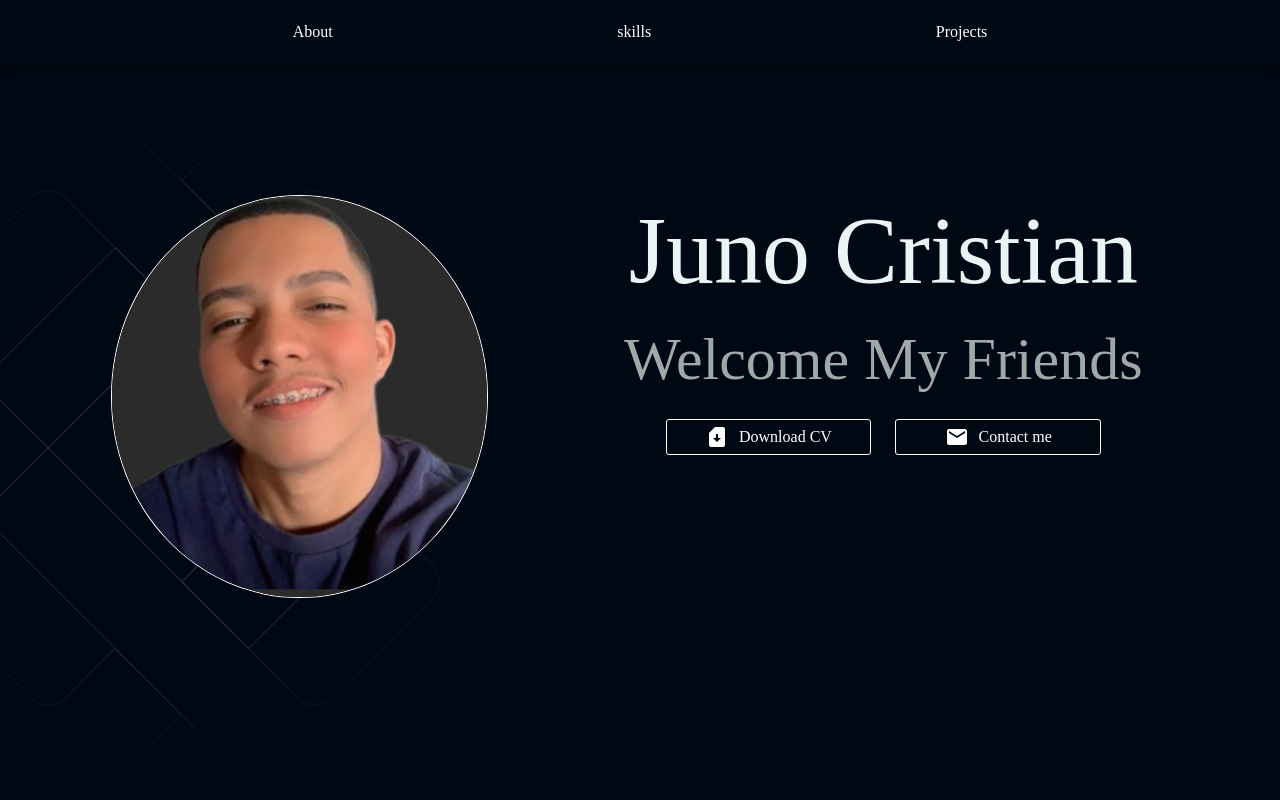
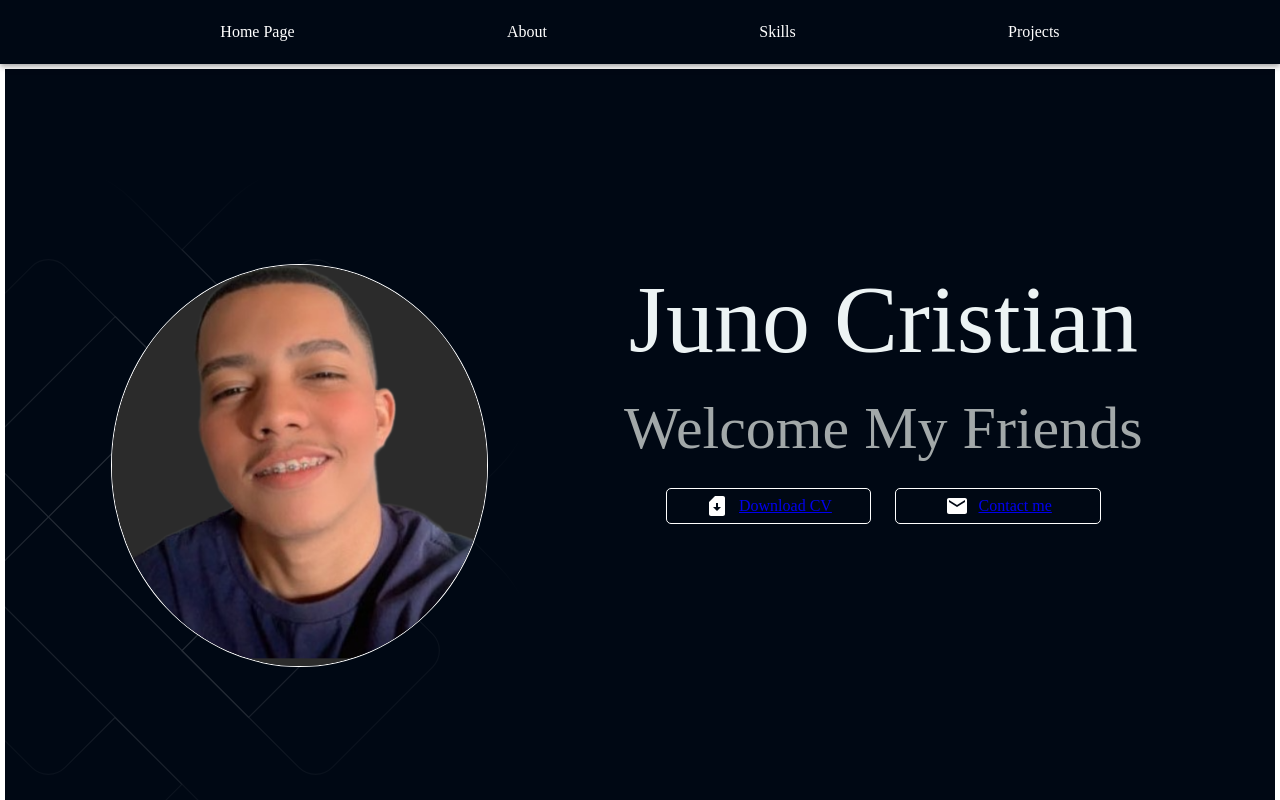
Before and after one commit to SrCooT/my-portifolio, a React (Vite) app: page / in a window 1280 px wide. Shown: the top 800 px of the page. Built offline with nearby package versions, Linux system fonts and the light colour scheme.

Commit message:
finalized and downloaded routes

```diff
--- a/package.json
+++ b/package.json
@@ -16,7 +16,9 @@
     "@mui/material": "^5.16.4",
     "react": "^18.3.1",
     "react-dom": "^18.3.1",
-    "react-icons": "^5.2.1"
+    "react-icons": "^5.2.1",
+    "react-router-dom": "^7.1.0",
+    "react-scroll": "^1.9.0"
   },
   "devDependencies": {
     "@types/react": "^18.3.3",
--- a/src/App.tsx
+++ b/src/App.tsx
@@ -1,14 +1,15 @@
-import React from "react"
-import Home from "./pages/Home/home"
+import React from "react";
+import { BrowserRouter as Router } from "react-router-dom";
+import NavBar from "./components/NavBar/NavBar";
+import AppRoutes from "./routes/Rotas";
 
+const App: React.FC = () => {
+  return (
+    <Router>
+      <NavBar />
+      <AppRoutes />
+    </Router>
+  );
+};
 
-const App = () => {
-
-  return (
-    <>
-        <Home />
-    </>
-  )
-}
-
-export default App
+export default App;
--- a/src/components/NavBar/NavBar.tsx
+++ b/src/components/NavBar/NavBar.tsx
@@ -1,26 +1,26 @@
-import { AppBar, MenuItem, styled, Toolbar } from "@mui/material"
 import React from "react";
+import { AppBar, MenuItem, styled, Toolbar } from "@mui/material";
+import { Link } from "react-router-dom";
+
 
 
 const NavBar = () => {
-  const StyledTooBar = styled(Toolbar)(() => ({
-    display:"flex",
-    justifyContent:"space-evenly",
+  const StyledToolBar = styled(Toolbar)(() => ({
+    display: "flex",
+    justifyContent: "space-evenly",
+    alignItems: "center",
   }));
 
+  return (
+    <AppBar position="sticky" color="primary">
+      <StyledToolBar>
+        <MenuItem component={Link} to="/">Home Page</MenuItem>
+        <MenuItem component={Link} to="/About">About</MenuItem>
+        <MenuItem component={Link} to="/skills">Skills</MenuItem>
+        <MenuItem component={Link} to="/projects">Projects</MenuItem>
+      </StyledToolBar>
+    </AppBar>
+  );
+};
 
-    return (
-      <>
-          <AppBar position="absolute">
-            <StyledTooBar>
-            <MenuItem>About</MenuItem>
-            <MenuItem>skills</MenuItem>
-            <MenuItem>Projects</MenuItem>
-            </StyledTooBar>
-            </AppBar>
-
-      </>
-    )
-  }
-
-  export default NavBar
+export default NavBar;
--- a/src/components/StyledButton/StyledButton.tsx
+++ b/src/components/StyledButton/StyledButton.tsx
@@ -12,7 +12,8 @@ const StyledButton: React.FC<StyledButtonProps> = ({children,onClick}) => {
     const StyledButton  = styled("button")(({theme}) => ({
         backgroundColor:"transparent",
         border:`1px solid ${theme.palette.primary.contrastText}`,
-        borderRadius: "3px",
+        borderRadius: "5px",
+        textDecoration:"none",
         padding: "5px 10px",
         width:"100%",
         color: theme.palette.primary.contrastText,
--- a/src/pages/Home/home.tsx
+++ b/src/pages/Home/home.tsx
@@ -1,6 +1,5 @@
 import React from "react";
 import Hero from "./sections/Hero/hero";
-import NavBar from "./../../components/NavBar/NavBar";
 import About from "./sections/About/about";
 import Skills from "./sections/Skills/skills";
 import Certificados from "./sections/Certficados/certificados";
@@ -10,7 +9,6 @@ import Projetos from './sections/projetos/projects';
 const Home = () => {
   return (
     <>
-      <NavBar />
       <Hero/>
       <About/>
       <Skills/>
--- a/src/pages/Home/sections/Hero/hero.tsx
+++ b/src/pages/Home/sections/Hero/hero.tsx
@@ -8,8 +8,6 @@ import { AnimatedBackground } from "./../../../../components/AnimatedBackground/
 import React from "react";
 import StyledButton from "./../../../../components/StyledButton/StyledButton";
 import avatar from "../../../../assets/img/avatar.jpg";
-
-
 
 function Hero() {
   const StyledHero = styled("div")(({ theme }) => ({
@@ -29,7 +27,6 @@ function Hero() {
     borderRadius: "50%",
     border: `1px solid ${theme.palette.primary.contrastText}`,
   }));
-
 
   return (
     <>
@@ -56,13 +53,12 @@ function Hero() {
                 Juno Cristian
               </Typography>
 
-                <Typography
+              <Typography
                 variant="h2"
                 textAlign="center"
-                color="secondary.dark">
-                  Welcome My Friends
-
-
+                color="secondary.dark"
+              >
+                Welcome My Friends
               </Typography>
 
               <Grid
@@ -78,10 +74,12 @@ function Hero() {
                   md={4}
                   display="flex"
                   justifyContent="center"
+
                 >
                   <StyledButton onClick={() => console.log("download")}>
                     <SimCardDownloadIcon />
-                    <Typography>Download CV</Typography>
+                    <a href="/src/assets/pdfs/Juno Cristian Meireles Virgínia desenvolvedor.pdf" target="blank"><Typography>Download CV</Typography></a>
+
                   </StyledButton>
                 </Grid>
 
@@ -94,7 +92,7 @@ function Hero() {
                 >
                   <StyledButton onClick={() => console.log("download")}>
                     <EmailIcon />
-                    <Typography>Contact me</Typography>
+                   <a href="https://www.linkedin.com/in/juno-cristian/" target="_blank" rel="noopener noreferrer"><Typography>Contact me</Typography></a>
                   </StyledButton>
                 </Grid>
               </Grid>
--- /dev/null
+++ b/src/routes/Rotas.tsx
@@ -0,0 +1,26 @@
+import React from "react";
+import { Routes, Route } from "react-router-dom";
+import Projetos from "../pages/Home/sections/projetos/projects";
+import Skills from "../pages/Home/sections/Skills/skills";
+import About from "../pages/Home/sections/About/about";
+import Home from "../pages/Home/home";
+import { styled } from "@mui/material";
+
+const StyledRoutes = styled("div")(() => ({
+  padding: "5px",
+}));
+
+const AppRoutes: React.FC = () => {
+  return (
+    <StyledRoutes>
+      <Routes>
+        <Route path="/" element={<Home />} />
+        <Route path="/About" element={<About />} />
+        <Route path="/skills" element={<Skills />} />
+        <Route path="/projects" element={<Projetos />} />
+      </Routes>
+    </StyledRoutes>
+  );
+};
+
+export default AppRoutes;
```
Also changed, not shown: 2 other files (tests, documents, lock files or other folders).
